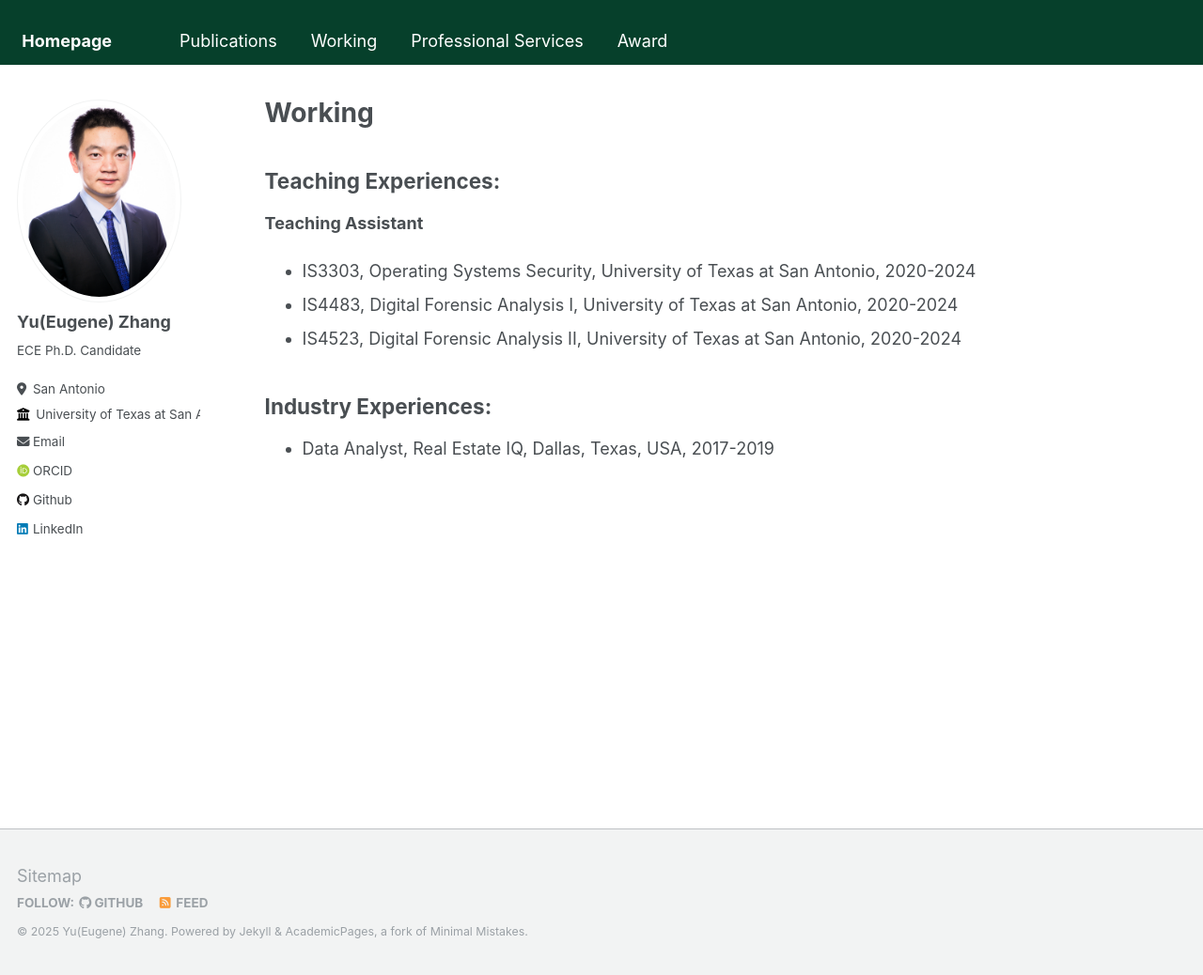
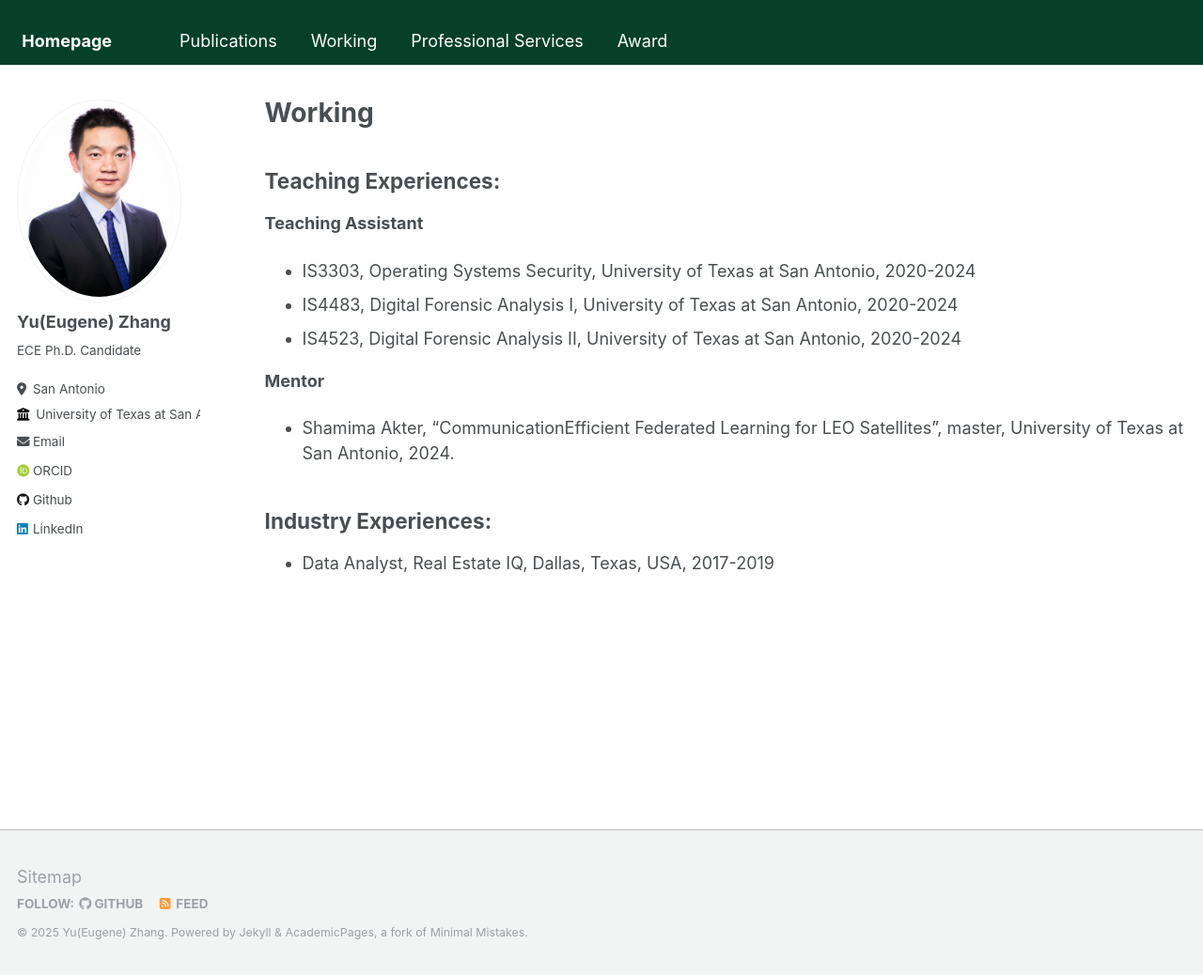
Before and after one commit to Yu-Zhang-Eugene/yu-zhang-eugene.github.io, a Jekyll site: the page built from _pages/working.md, in a window 1280 px wide and 1038 px high. Shown: the whole window at 94% size. Built offline with Jekyll 4.4.1, drawn with Linux system fonts in a browser that asks for light colours; some web fonts are replaced.

Commit message:
Update working.md

```diff
--- a/_pages/working.md
+++ b/_pages/working.md
@@ -13,7 +13,8 @@ Teaching Experiences:
 - IS4483, Digital Forensic Analysis I, University of Texas at San Antonio, 2020-2024
 - IS4523, Digital Forensic Analysis II, University of Texas at San Antonio, 2020-2024
 
-
+**Mentor**
+- Shamima Akter, "CommunicationEfficient Federated Learning for LEO Satellites", master, University of Texas at San Antonio, 2024.
 
 Industry Experiences:
 ------
```
